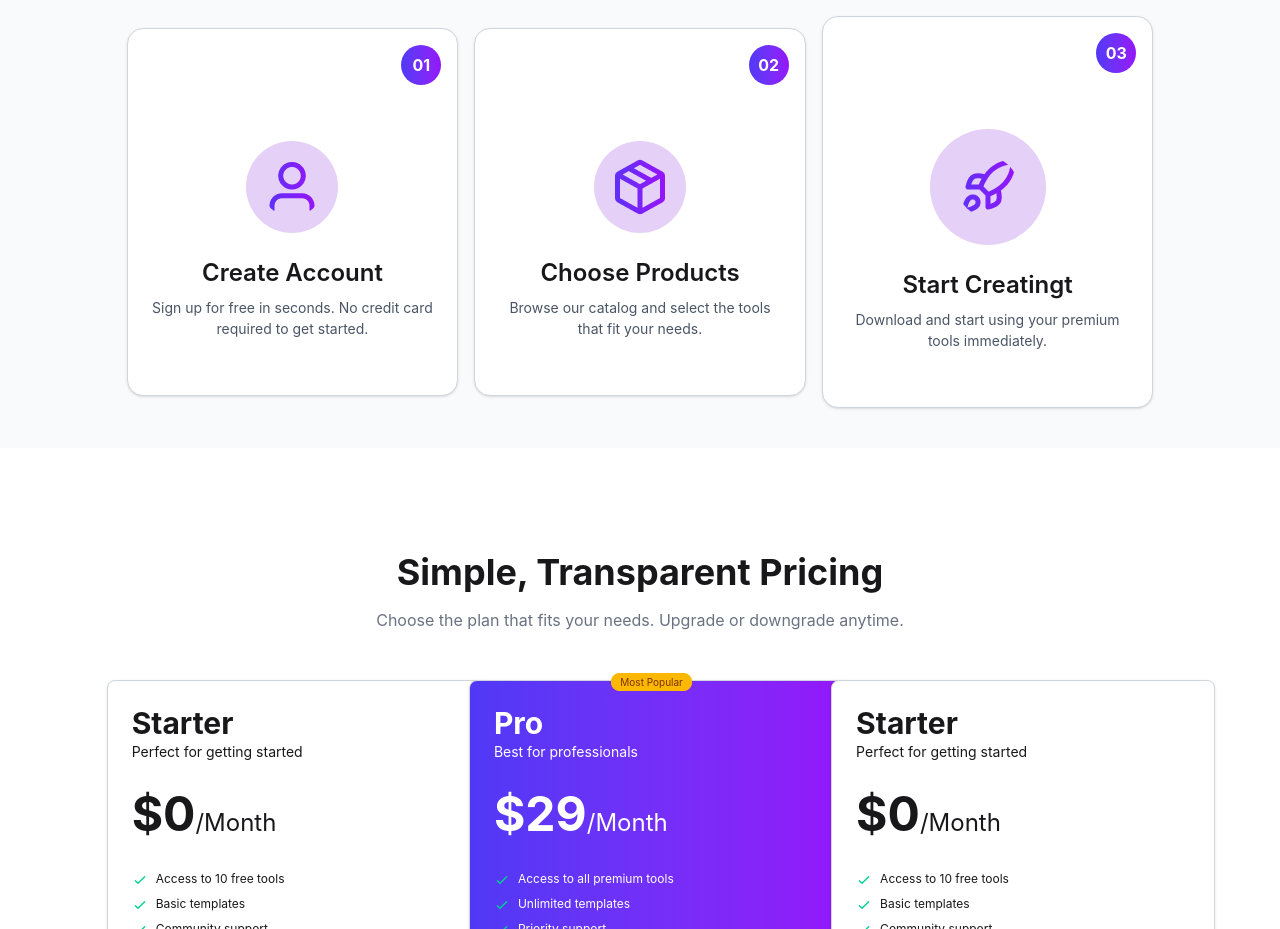
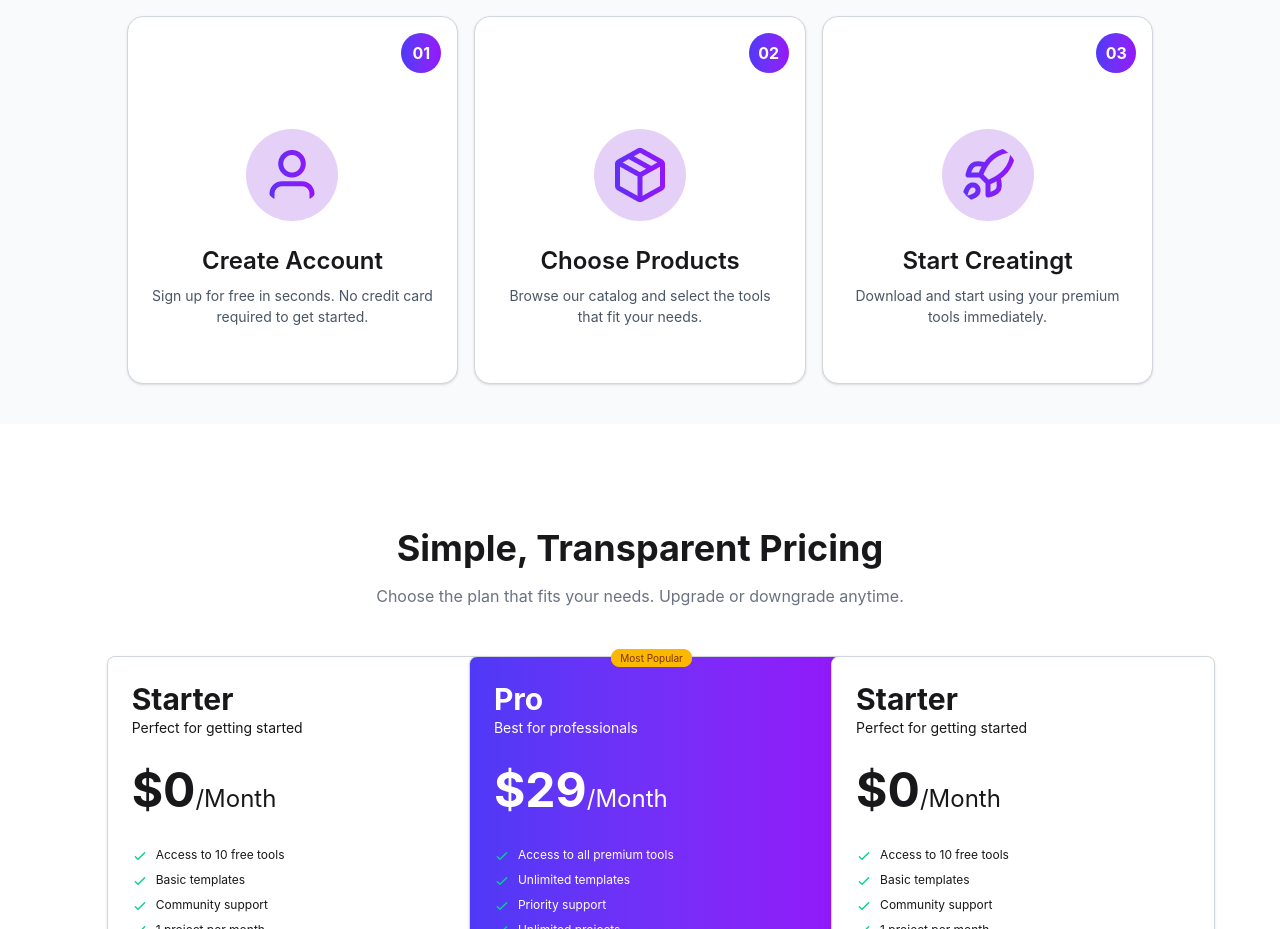
Before and after one commit to moajjem441/digital-tools, a React (Vite) app: page / in a window 1280 px wide. Shown: the part 2600-3529 px from the top of the page. Built offline with nearby package versions, Linux system fonts and the light colour scheme.

Commit message:
three card part updated

```diff
--- a/src/Components/threeCards/ThreeCards.jsx
+++ b/src/Components/threeCards/ThreeCards.jsx
@@ -53,7 +53,7 @@ const ThreeCards = () => {
                     <figure className="px-10 pt-10">
                         <img
                             src="/assets/rocket.png"
-                            className=" rounded-full bg-[#e5d0f7] p-7" />
+                            className=" rounded-full bg-[#e5d0f7] p-4" />
                     </figure>
                     <div className="card-body items-center text-center">
                         <h2 className="card-title text-2xl">Start Creatingt</h2>
```
